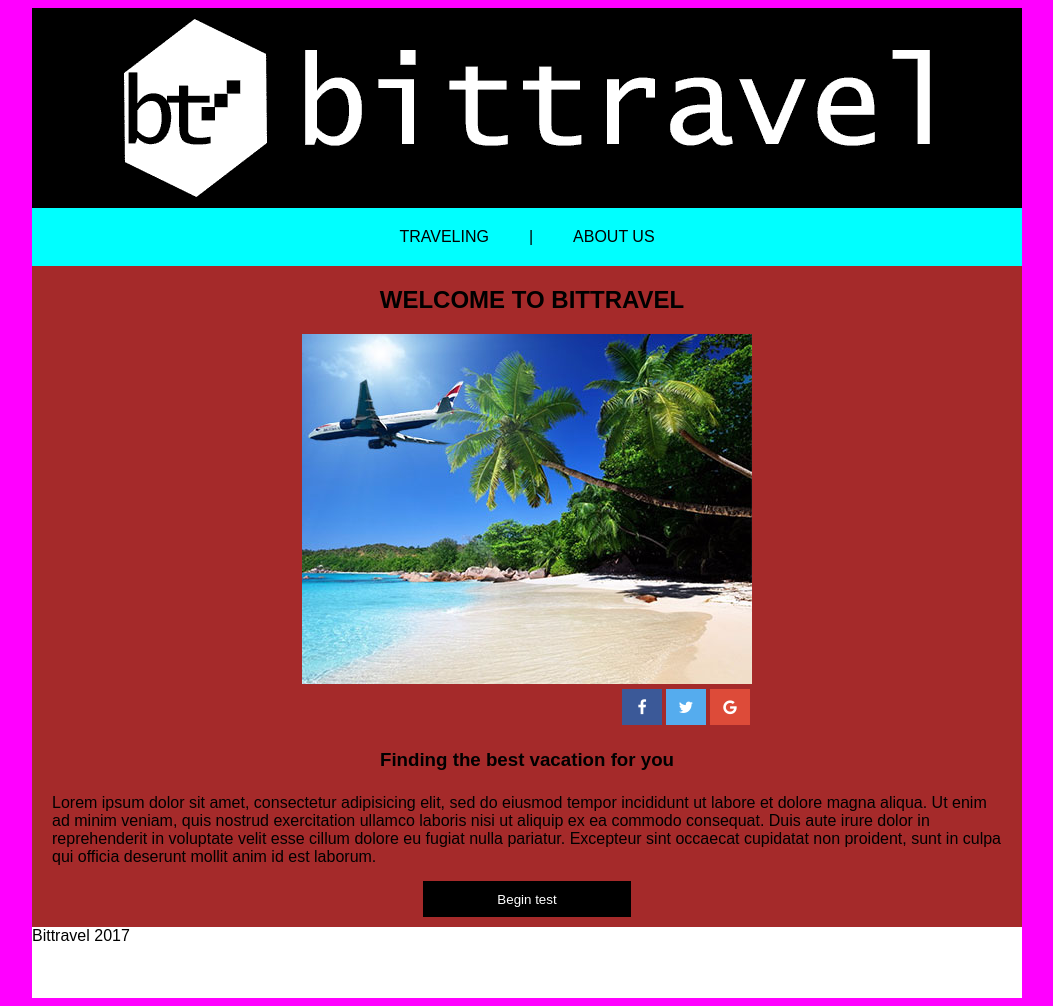
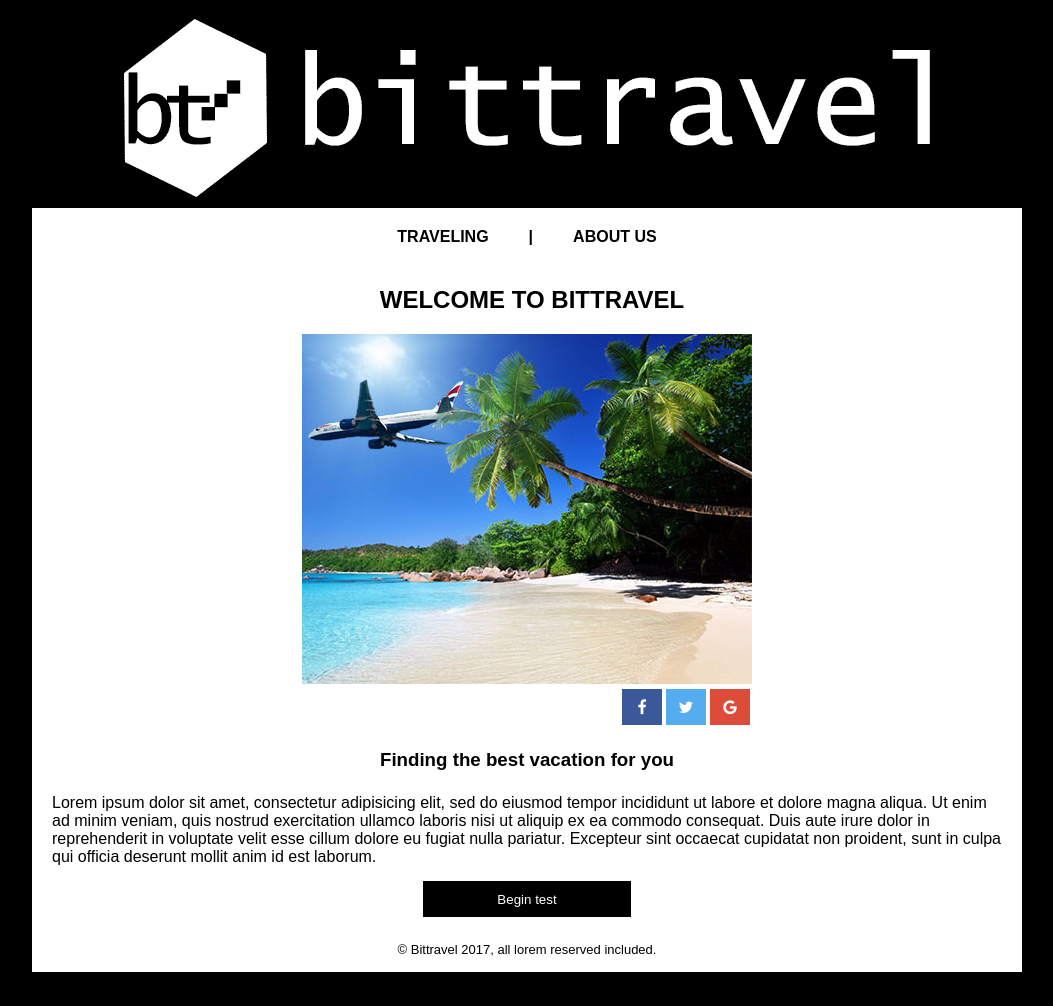
Before and after one commit to Mohammad-Raad/slutprojekt2, a plain HTML site: page site/index.html in a window 1280 px wide. Shown: the whole page, without its empty margins (113-1166 px from the left). After the commit the page ends 980 px from the top, so only its background shows below. Drawn offline with Linux system fonts and the light colour scheme.

Commit message:
fixed css changed color and footer

```diff
--- a/site/css/style.css
+++ b/site/css/style.css
@@ -1,6 +1,6 @@
 body{                                                                   /*glöm inte screenshots för STILGUIDE på hur duu menar*/
-    background-color: magenta;
-    -webkit-font-smoothing: antialiased;                               /*smooth text*/
+    background-color: black;
+    -webkit-font-smoothing: antialiased;                                /*smooth text*/
     font-family: sans-serif;
     display: flex;
     align-items: center;
@@ -26,14 +26,14 @@ body{                                                                   /*glöm
 
 .container{
     background-color: white;
-    min-height: 990px;
+    min-height: 900px;
     max-width: 990px;
     display: flex;
     flex-direction: column;
 }
 
 .page{
-    background-color: brown;
+    background-color: white;
     display: flex;
     flex-direction: column;
 }
@@ -45,7 +45,7 @@ body{                                                                   /*glöm
 }
 
 .menu{
-    background-color: aqua;
+    background-color: white;
     display: flex;
     flex-direction: row;
     justify-content: center;
@@ -53,6 +53,7 @@ body{                                                                   /*glöm
 
 .menu_text{
     margin: 20px;                                                   /*ändra denna dvs ge denna menu stil och inte <a>*/
+    font-weight: bold;
 }
 
 .title_text{                                                        /*majoritet av texter ska vara indented då det sägs i STILGUIDEN*/
@@ -157,3 +158,15 @@ input[type="submit"], .knapp{
     color: white;
     margin: 10px;
 }
+
+.footer_text{
+    margin: 5px;
+    font-size: 13px;                                                /*ha med i stilguide footer 13px*/
+}
+
+footer{
+    padding: 10px;
+    display: flex;
+    flex-direction: row;
+    justify-content: center;
+}
--- a/site/index.html
+++ b/site/index.html
@@ -85,7 +85,7 @@
                 <div>
                     <!-- hr, får göra en div med en klass inuti som är 1px hög o 900px bred så att det liknar en hr.. -->
                 </div>
-                <a>Bittravel 2017</a>
+                <a class="footer_text">© Bittravel 2017, all lorem reserved included.</a>
             </footer>
         </div>
     <script src="./js/script.js"></script>
```
